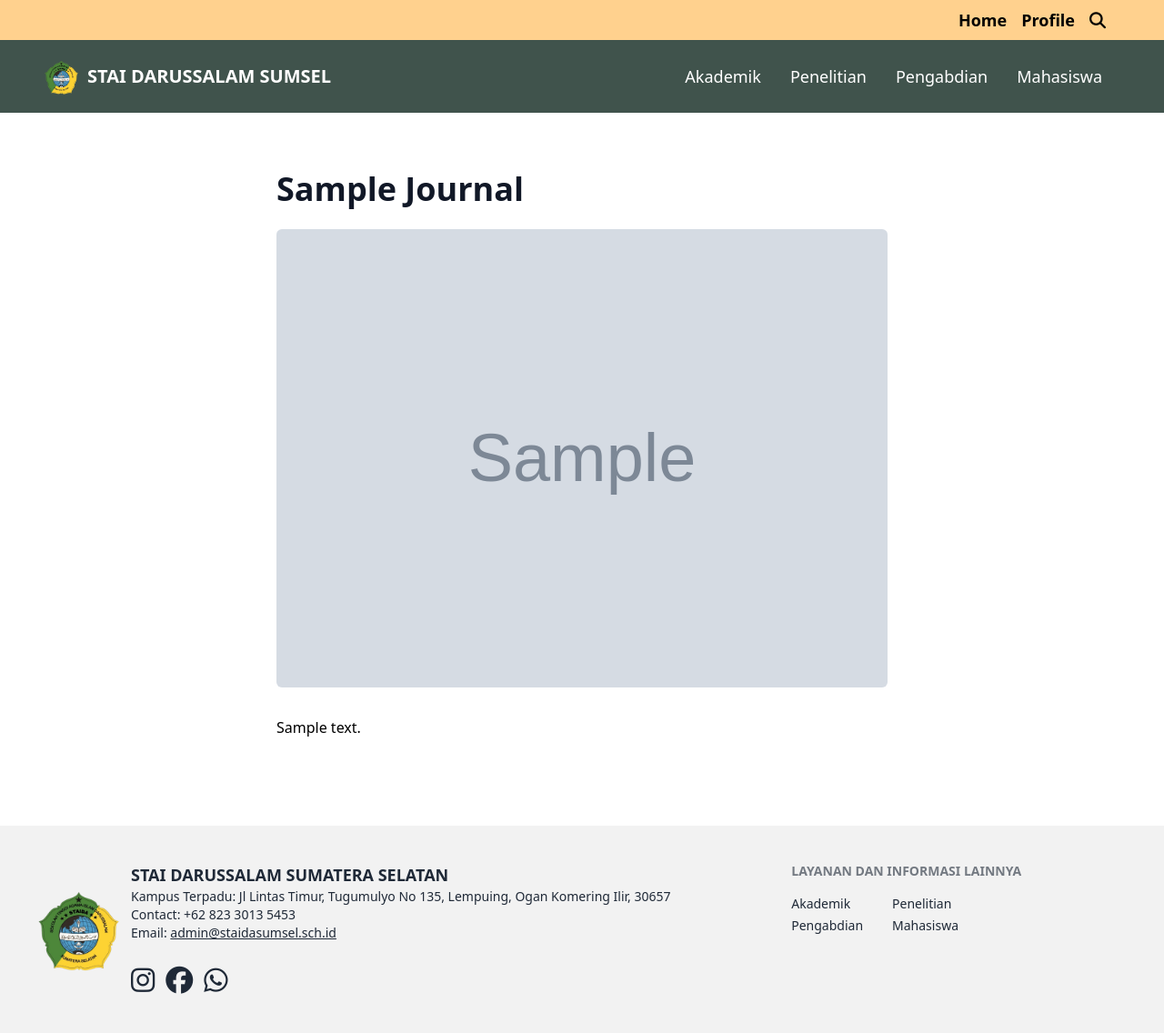
After one commit to rizfanradya/webstaida, a Django app: page /journal/1 in a window 1280 px wide. The commit adds this page. Shown: the whole page at 91% size. Run offline with Django 5.2, Linux system fonts and the light colour scheme; tables that the repository leaves empty hold one stand-in row (values such as "Sample post"); grey boxes marked "Sample" are stand-in pictures; some libraries are stand-ins or nearby versions.

Commit message:
feat: Add Journal model and admin registration

```diff
--- a/webstaida/admin.py
+++ b/webstaida/admin.py
@@ -1,5 +1,5 @@
 from django.contrib import admin
-from .models import News, Program, ProgramDetail
+from .models import News, Program, ProgramDetail, Journal
 
 
 class NewsAdmin(admin.ModelAdmin):
@@ -9,3 +9,4 @@ class NewsAdmin(admin.ModelAdmin):
 admin.site.register(News, NewsAdmin)
 admin.site.register(Program)
 admin.site.register(ProgramDetail)
+admin.site.register(Journal)
--- a/webstaida/models.py
+++ b/webstaida/models.py
@@ -1,14 +1,14 @@
 from django.db import models
 from django.dispatch import receiver
 from django.db.models.signals import post_delete
-from .utils import get_image_filename
+from .utils import get_image_news_filename, get_image_journal_filename
 
 
 class News(models.Model):
     title = models.CharField(max_length=255)
     sub_title = models.CharField(max_length=255)
     content = models.TextField()
-    image = models.ImageField(upload_to=get_image_filename)
+    image = models.ImageField(upload_to=get_image_news_filename)
     created_at = models.DateTimeField(auto_now_add=True)
     updated_at = models.DateTimeField(auto_now=True)
 
@@ -26,7 +26,31 @@ class News(models.Model):
 
 
 @receiver(post_delete, sender=News)
-def delete_image_file(sender, instance, **kwargs):
+def delete_image_news(sender, instance, **kwargs):
+    if instance.image:
+        instance.image.delete(False)
+
+
+class Journal(models.Model):
+    title = models.CharField(max_length=255)
+    description = models.TextField()
+    image = models.ImageField(upload_to=get_image_journal_filename)
+
+    def __str__(self):
+        return self.title
+
+    def save(self, *args, **kwargs):
+        try:
+            this = Journal.objects.get(id=self.id)  # type: ignore
+            if this.image != self.image:
+                this.image.delete(save=False)
+        except Journal.DoesNotExist:
+            pass
+        super(Journal, self).save(*args, **kwargs)
+
+
+@receiver(post_delete, sender=News)
+def delete_image_journal(sender, instance, **kwargs):
     if instance.image:
         instance.image.delete(False)
 
--- a/webstaida/templates/dashboard.html
+++ b/webstaida/templates/dashboard.html
@@ -147,7 +147,7 @@
       class="flex flex-wrap items-center justify-center gap-10 mt-10 lg:gap-20"
     >
       <a
-        href="{% url 'mahasiswa_info' %}"
+        href="{% url 'mahasiswa' %}"
         class="w-full max-w-xs overflow-hidden transition duration-300 rounded-3xl hover:opacity-80"
         style="box-shadow: 0 1px 10px 0 rgba(0, 0, 0, 0.5)"
       >
@@ -160,7 +160,7 @@
         />
       </a>
       <a
-        href="{% url 'dosen_info' %}"
+        href="{% url 'dosen' %}"
         class="w-full max-w-xs overflow-hidden transition duration-300 rounded-3xl hover:opacity-80"
         style="box-shadow: 0 1px 10px 0 rgba(0, 0, 0, 0.5)"
       >
--- /dev/null
+++ b/webstaida/templates/journal_detail.html
@@ -0,0 +1,23 @@
+{% extends "./navbar_footer.html" %}{% load static %}{% block content %}
+<main class="pt-8 pb-16 antialiased bg-white lg:pt-16 lg:pb-24">
+  <div class="flex justify-between max-w-screen-xl px-4 mx-auto">
+    <article
+      class="w-full max-w-2xl mx-auto format format-sm sm:format-base lg:format-lg format-blue"
+    >
+      <header class="mb-4 lg:mb-6 not-format">
+        <h1
+          class="mb-4 text-3xl font-extrabold leading-tight text-gray-900 capitalize lg:mb-6 lg:text-4xl"
+        >
+          {{ content.title }}
+        </h1>
+      </header>
+
+      <figure>
+        <img src="{{ content.image.url }}" class="w-full rounded-md" />
+      </figure>
+
+      <p class="mt-8 lead">{{ content.description }}</p>
+    </article>
+  </div>
+</main>
+{% endblock content %}
--- a/webstaida/templates/research.html
+++ b/webstaida/templates/research.html
@@ -1,5 +1,9 @@
 {% extends "./navbar_footer.html" %}{% load static %}{% block content %}
-<h1 class="mt-12 text-3xl font-bold text-center">RISET</h1>
+<div class="bg-[#004029] opacity-70 pb-20 pt-8">
+  <h1 class="mt-12 ml-6 text-3xl font-bold text-white capitalize lg:ml-20">
+    riset
+  </h1>
+</div>
 
 <div class="max-w-5xl px-4 py-8 m-auto">
   <ol>
--- a/webstaida/urls.py
+++ b/webstaida/urls.py
@@ -32,8 +32,8 @@ from .views import (
     journal_view,
     repository_view,
     program_view,
-    mahasiswa_info_view,
-    dosen_info_view
+    dosen_view,
+    journal_detail_view
 )
 
 urlpatterns = [
@@ -41,18 +41,18 @@ urlpatterns = [
         url='/static/img/favicon.ico')),
     re_path('static/(?P<path>.*)', serve,
             {'document_root': settings.STATIC_ROOT}),
-    path('admin/', admin.site.urls),
+    path('admin', admin.site.urls),
     path('', dashboard_view, name='dashboard'),
-    path('profile/', profile_view, name='profile'),
-    path('akademik/', akademik_view, name='akademik'),
-    path('penelitian/', penelitian_view, name='penelitian'),
-    path('pengabdian/', pengabdian_view, name='pengabdian'),
-    path('mahasiswa/', mahasiswa_view, name='mahasiswa'),
-    path('news/<int:id>/', content_news_view, name='content_news'),
-    path('research/', research_view, name='research'),
-    path('journal/', journal_view, name='journal'),
-    path('repository/', repository_view, name='repository'),
-    path('program/<int:id>/', program_view, name='program'),
-    path('mahasiswa_info/', mahasiswa_info_view, name='mahasiswa_info'),
-    path('dosen_info/', dosen_info_view, name='dosen_info')
+    path('profile', profile_view, name='profile'),
+    path('akademik', akademik_view, name='akademik'),
+    path('penelitian', penelitian_view, name='penelitian'),
+    path('pengabdian', pengabdian_view, name='pengabdian'),
+    path('mahasiswa', mahasiswa_view, name='mahasiswa'),
+    path('dosen', dosen_view, name='dosen'),
+    path('news/<int:id>', content_news_view, name='content_news'),
+    path('research', research_view, name='research'),
+    path('journal', journal_view, name='journal'),
+    path('journal/<int:id>', journal_detail_view, name='journal_detail'),
+    path('repository', repository_view, name='repository'),
+    path('program/<int:id>', program_view, name='program'),
 ]
--- a/webstaida/utils.py
+++ b/webstaida/utils.py
@@ -1,11 +1,33 @@
 import os
 import uuid
+from .settings import BASE_DIR
 
 
-def get_image_filename(instance, filename):
+def get_image_news_filename(instance, filename):
+    return generate_filename(filename, 'news')
+
+
+def get_image_journal_filename(instance, filename):
+    return generate_filename(filename, 'journal')
+
+
+def generate_filename(filename, path):
     ext = filename.split('.')[-1]
     filename = f"{uuid.uuid4()}.{ext}"
-    return os.path.join('static/img/news/', filename)
+    return os.path.join(f'static/img/{path}/', filename)
+
+
+def file_management(database, path):
+    folder = os.path.join(BASE_DIR, f'static/img/{path}')
+    db_list_files = [
+        data.image.name.split('/')[-1] for data in database if data.image
+    ]
+    local_list_files = os.listdir(folder)
+    files_to_delete = [f for f in local_list_files if f not in db_list_files]
+    for file_name in files_to_delete:
+        file_path = os.path.join(folder, file_name)
+        if os.path.isfile(file_path):
+            os.remove(file_path)
 
 
 def nav_link():
--- a/webstaida/views.py
+++ b/webstaida/views.py
@@ -1,26 +1,15 @@
 from django.shortcuts import render
 from django.views.decorators.cache import never_cache
 from django.http import HttpRequest
-from .models import News, Program, ProgramDetail
-from .utils import nav_link
-import os
-from .settings import BASE_DIR
+from .models import News, Program, ProgramDetail, Journal
+from .utils import nav_link, file_management
 
 
 @never_cache
 def dashboard_view(request: HttpRequest):
     data_news = News.objects.all()
     data_program = Program.objects.all()
-    folder_news = os.path.join(BASE_DIR, 'static/img/news')
-    db_list_files = [
-        news.image.name.split('/')[-1] for news in data_news if news.image
-    ]
-    local_list_files = os.listdir(folder_news)
-    files_to_delete = [f for f in local_list_files if f not in db_list_files]
-    for file_name in files_to_delete:
-        file_path = os.path.join(folder_news, file_name)
-        if os.path.isfile(file_path):
-            os.remove(file_path)
+    file_management(data_news, 'news')
     template_name = 'dashboard.html'
     extra_context = {
         'title': 'Dashboard',
@@ -94,6 +83,16 @@ def mahasiswa_view(request: HttpRequest):
 
 
 @never_cache
+def dosen_view(request: HttpRequest):
+    template_name = 'dosen.html'
+    extra_context = {
+        'title': 'Dosen',
+        'list_item': nav_link()
+    }
+    return render(request, template_name, extra_context)
+
+
+@never_cache
 def content_news_view(request: HttpRequest, id: int):
     template_name = 'content_news.html'
     extra_context = {
@@ -116,10 +115,24 @@ def research_view(request: HttpRequest):
 
 @never_cache
 def journal_view(request: HttpRequest):
+    data_journal = Journal.objects.all()
+    file_management(data_journal, 'journal')
     template_name = 'journal.html'
     extra_context = {
         'title': 'Journal',
-        'list_item': nav_link()
+        'list_item': nav_link(),
+        'journals': data_journal
+    }
+    return render(request, template_name, extra_context)
+
+
+@never_cache
+def journal_detail_view(request: HttpRequest, id: int):
+    template_name = 'journal_detail.html'
+    extra_context = {
+        'title': 'Journal',
+        'list_item': nav_link(),
+        'content': Journal.objects.get(id=id)
     }
     return render(request, template_name, extra_context)
 
@@ -132,23 +145,3 @@ def repository_view(request: HttpRequest):
         'list_item': nav_link()
     }
     return render(request, template_name, extra_context)
-
-
-@never_cache
-def mahasiswa_info_view(request: HttpRequest):
-    template_name = 'mahasiswa_info.html'
-    extra_context = {
-        'title': 'Mahasiswa',
-        'list_item': nav_link()
-    }
-    return render(request, template_name, extra_context)
-
-
-@never_cache
-def dosen_info_view(request: HttpRequest):
-    template_name = 'dosen_info.html'
-    extra_context = {
-        'title': 'Dosen',
-        'list_item': nav_link()
-    }
-    return render(request, template_name, extra_context)
```
Also changed, not shown: webstaida/templates/dosen.html (added, +16 -0 lines), webstaida/templates/dosen_info.html (deleted, +0 -14 lines), webstaida/templates/journal.html (+26 -10 lines), webstaida/templates/mahasiswa_info.html (deleted, +0 -14 lines), static/img/journal/3675aa76-6783-49e6-bf82-92c04f96e1c2.jpg (added), static/img/journal/91204957-17d8-42e7-bd74-98f380492e18.jpg (added).
